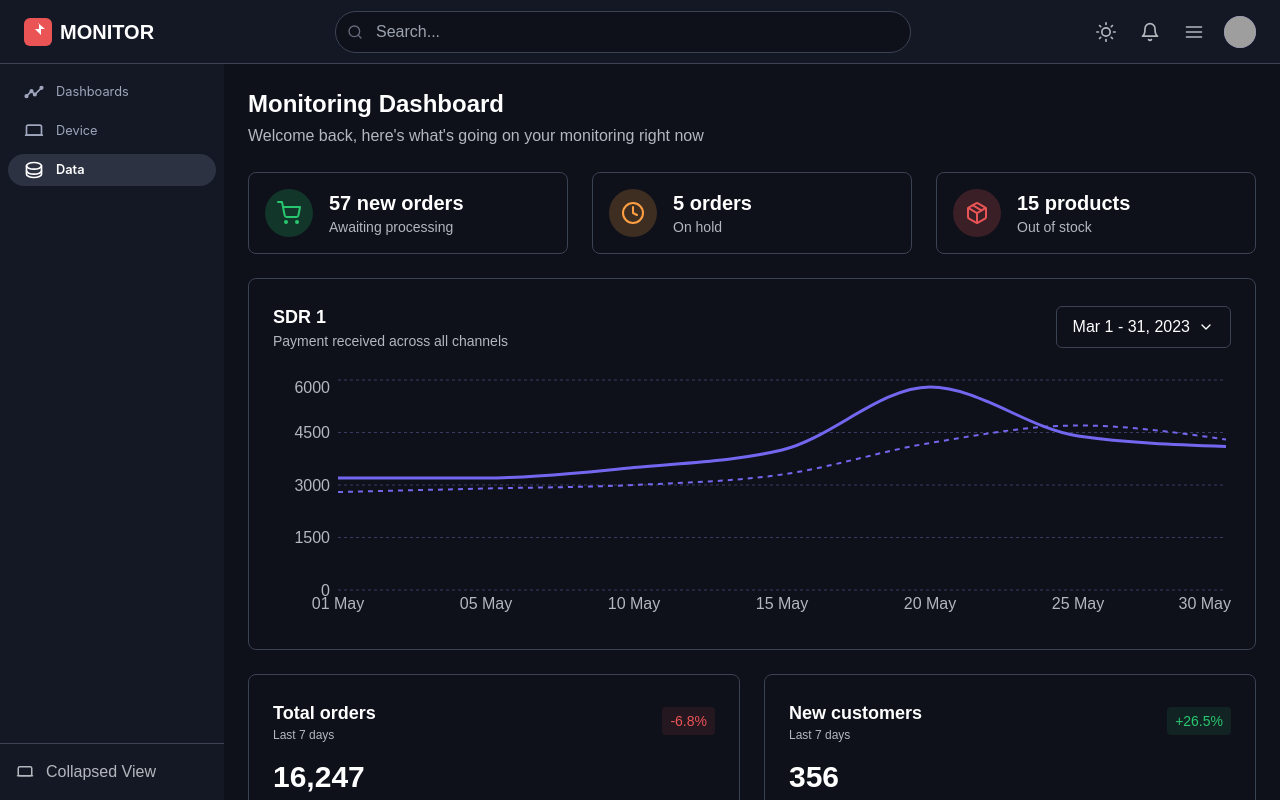
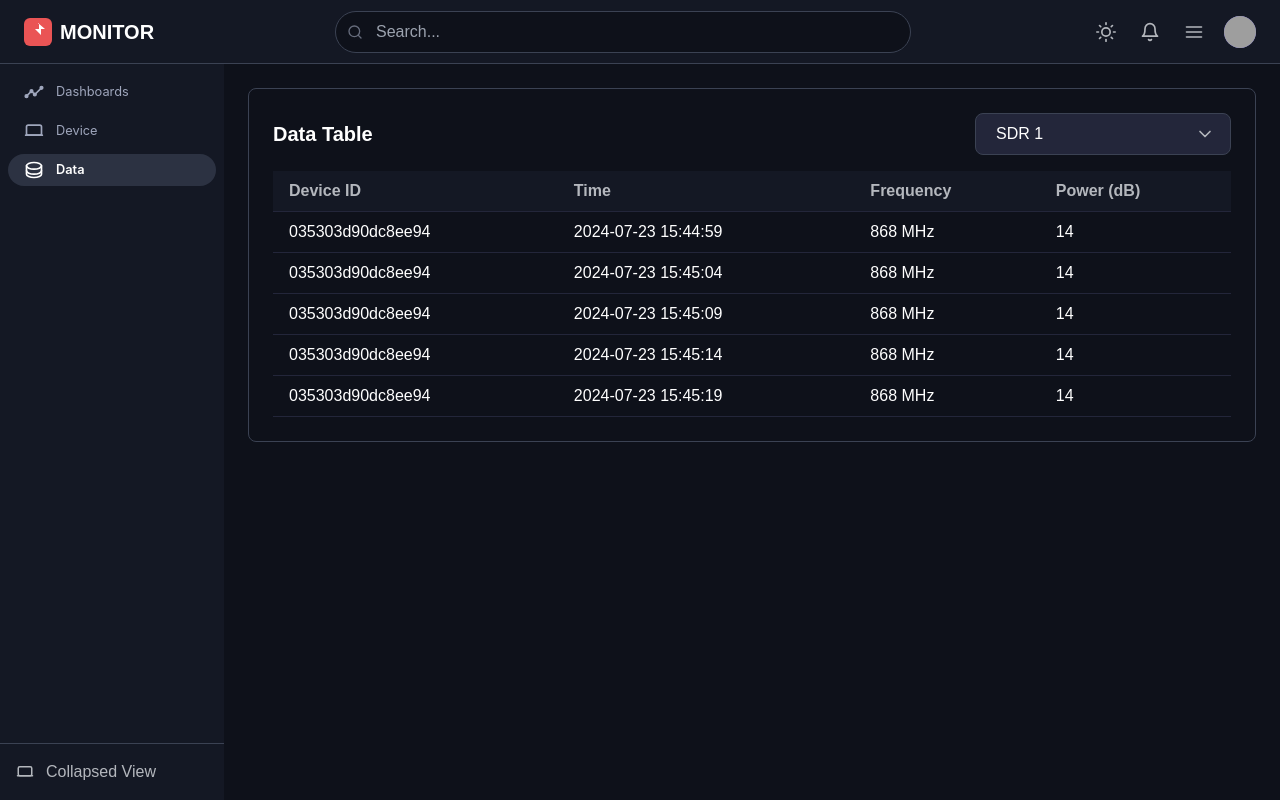
Before and after one commit to nad-if/proyek_ta__nadif, a Next.js app: page /data in a window 1280 px wide. Built offline with nearby package versions, Linux system fonts and the light colour scheme; grey boxes are pictures that could not be loaded.

Commit message:
Update page.tsx

```diff
--- a/app/data/page.tsx
+++ b/app/data/page.tsx
@@ -17,6 +17,8 @@ import {
   BarChart,
   Bar
 } from 'recharts';
+import { useState, useRef } from 'react';
+import React from 'react'; // Added missing import for React
 
 // Data untuk grafik
 const salesData = [
@@ -50,6 +52,24 @@ const newCustomerData = [
 ];
 
 export default function Data() {
+  const [selectedDevice, setSelectedDevice] = useState('SDR 1');
+  const [dropdownOpen, setDropdownOpen] = useState(false);
+  const devices = ['SDR 1', 'SDR 2'];
+  const dropdownRef = useRef<HTMLDivElement>(null);
+
+  // Tutup dropdown jika klik di luar
+  React.useEffect(() => {
+    function handleClickOutside(event: MouseEvent) {
+      if (dropdownRef.current && !dropdownRef.current.contains(event.target as Node)) {
+        setDropdownOpen(false);
+      }
+    }
+    document.addEventListener('mousedown', handleClickOutside);
+    return () => {
+      document.removeEventListener('mousedown', handleClickOutside);
+    };
+  }, []);
+
   return (
     <div className="flex flex-col h-screen bg-[#0e111a]">
       {/* Header */}
@@ -99,164 +119,82 @@ export default function Data() {
         <main className="flex-1 flex flex-col overflow-hidden">
           {/* Page Content */}
           <div className="flex-1 overflow-auto p-6">
-            <div className="space-y-6">
-              {/* Page Title */}
-              <div>
-                <h1 className="text-2xl font-bold text-white">Monitoring Dashboard</h1>
-                <p className="text-[#B4B7BD] mt-1">Welcome back, here&#39;s what&#39;s going on your monitoring right now</p>
-              </div>
-
-              {/* Stats Cards */}
-              <div className="grid grid-cols-1 md:grid-cols-3 gap-6">
-                <div className="bg-[#0e111a] p-4 rounded-lg flex items-center border border-[#3B4253]">
-                  <div className="w-12 h-12 bg-[#28C76F]/20 rounded-full flex items-center justify-center mr-4">
-                    <FiShoppingCart className="w-6 h-6 text-[#28C76F]" />
-                  </div>
-                  <div>
-                    <h3 className="text-xl font-bold text-white">57 new orders</h3>
-                    <p className="text-[#B4B7BD] text-sm">Awaiting processing</p>
-                  </div>
-                </div>
-
-                <div className="bg-[#0e111a] p-4 rounded-lg flex items-center border border-[#3B4253]">
-                  <div className="w-12 h-12 bg-[#FF9F43]/20 rounded-full flex items-center justify-center mr-4">
-                    <FiClock className="w-6 h-6 text-[#FF9F43]" />
-                  </div>
-                  <div>
-                    <h3 className="text-xl font-bold text-white">5 orders</h3>
-                    <p className="text-[#B4B7BD] text-sm">On hold</p>
-                  </div>
-                </div>
-
-                <div className="bg-[#0e111a] p-4 rounded-lg flex items-center border border-[#3B4253]">
-                  <div className="w-12 h-12 bg-[#EA5455]/20 rounded-full flex items-center justify-center mr-4">
-                    <FiPackage className="w-6 h-6 text-[#EA5455]" />
-                  </div>
-                  <div>
-                    <h3 className="text-xl font-bold text-white">15 products</h3>
-                    <p className="text-[#B4B7BD] text-sm">Out of stock</p>
-                  </div>
+            <div className="bg-[#0e111a] rounded-lg border border-[#3B4253] p-6">
+              <div className="flex justify-between items-center mb-4">
+                <h2 className="text-xl font-semibold text-white">Data Table</h2>
+                <div className="relative w-64" ref={dropdownRef}>
+                  <button
+                    type="button"
+                    className="block w-full text-left px-5 py-2 text-white font-normal text-base border border-[#3B4253] rounded-lg bg-[#23263a] focus:outline-none focus:ring-2 focus:ring-[#3b82f6] transition-colors duration-100"
+                    onClick={() => setDropdownOpen(!dropdownOpen)}
+                  >
+                    {selectedDevice}
+                    <span className="absolute right-4 top-1/2 -translate-y-1/2 pointer-events-none">
+                      <FiChevronDown className="text-[#B4B7BD] w-5 h-5" />
+                    </span>
+                  </button>
+                  {dropdownOpen && (
+                    <div className="absolute left-0 mt-2 w-full bg-[#181b28] border border-[#3B4253] rounded-lg z-10 shadow-lg">
+                      {devices.map(device => (
+                        <button
+                          key={device}
+                          type="button"
+                          className={`block w-full text-left px-5 py-2 text-white font-normal text-base hover:bg-[#3b82f6]/30 focus:bg-[#3b82f6]/30 transition-colors duration-100 ${selectedDevice === device ? 'font-semibold' : ''}`}
+                          onClick={() => {
+                            setSelectedDevice(device);
+                            setDropdownOpen(false);
+                          }}
+                        >
+                          {device}
+                        </button>
+                      ))}
+                    </div>
+                  )}
                 </div>
               </div>
-
-              {/* Total Sells Chart */}
-              <div className="bg-[#0e111a] p-6 rounded-lg border border-[#3B4253]">
-                <div className="flex justify-between items-center mb-6">
-                  <div>
-                    <h3 className="text-lg font-semibold text-white">SDR 1</h3>
-                    <p className="text-[#B4B7BD] text-sm">Payment received across all channels</p>
-                  </div>
-                  <div className="flex items-center bg-[#0e111a] border border-[#3B4253] rounded-md">
-                    <button className="flex items-center text-white px-4 py-2">
-                      <span>Mar 1 - 31, 2023</span>
-                      <FiChevronDown className="ml-2" />
-                    </button>
-                  </div>
-                </div>
-                <div className="h-[250px]">
-                  <ResponsiveContainer width="100%" height="100%">
-                    <LineChart data={salesData}>
-                      <CartesianGrid strokeDasharray="3 3" stroke="#3A3B64" vertical={false} />
-                      <XAxis dataKey="name" stroke="#B4B7BD" axisLine={false} tickLine={false} />
-                      <YAxis stroke="#B4B7BD" axisLine={false} tickLine={false} />
-                      <Tooltip
-                        contentStyle={{
-                          backgroundColor: '#0e111a',
-                          border: '1px solid #3B4253',
-                          borderRadius: '4px',
-                        }}
-                      />
-                      <Line
-                        type="monotone"
-                        dataKey="actual"
-                        stroke="#7367F0"
-                        strokeWidth={3}
-                        dot={false}
-                        activeDot={{ r: 6 }}
-                      />
-                      <Line
-                        type="monotone"
-                        dataKey="projected"
-                        stroke="#7367F0"
-                        strokeWidth={2}
-                        strokeDasharray="5 5"
-                        dot={false}
-                      />
-                    </LineChart>
-                  </ResponsiveContainer>
-                </div>
-              </div>
-
-              {/* Main Dashboard Grid */}
-              <div className="grid grid-cols-1 md:grid-cols-2 gap-6">
-                {/* Total Orders */}
-                <div className="bg-[#0e111a] p-6 rounded-lg border border-[#3B4253]">
-                  <div className="flex justify-between items-center mb-4">
-                    <div>
-                      <h3 className="text-lg font-semibold text-white">Total orders</h3>
-                      <p className="text-[#B4B7BD] text-xs">Last 7 days</p>
-                    </div>
-                    <div className="flex items-center">
-                      <span className="text-[#EA5455] text-sm bg-[#EA5455]/10 px-2 py-1 rounded">-6.8%</span>
-                    </div>
-                  </div>
-                  <div className="flex justify-between items-center">
-                    <h2 className="text-3xl font-bold text-white">16,247</h2>
-                  </div>
-                  <div className="h-[120px] my-3">
-                    <ResponsiveContainer width="100%" height="100%">
-                      <BarChart data={orderBarData}>
-                        <Bar dataKey="value" fill="#7367F0" radius={[5, 5, 0, 0]} />
-                      </BarChart>
-                    </ResponsiveContainer>
-                  </div>
-                  <div className="flex flex-col gap-2 mt-4">
-                    <div className="flex justify-between items-center">
-                      <div className="flex items-center">
-                        <div className="w-3 h-3 bg-[#7367F0] rounded-sm mr-2"></div>
-                        <span className="text-[#B4B7BD] text-sm">Completed</span>
-                      </div>
-                      <span className="text-white text-sm">52%</span>
-                    </div>
-                    <div className="flex justify-between items-center">
-                      <div className="flex items-center">
-                        <div className="w-3 h-3 bg-[#B4B7BD]/30 rounded-sm mr-2"></div>
-                        <span className="text-[#B4B7BD] text-sm">Pending payment</span>
-                      </div>
-                      <span className="text-white text-sm">48%</span>
-                    </div>
-                  </div>
-                </div>
-
-                {/* New Customers */}
-                <div className="bg-[#0e111a] p-6 rounded-lg border border-[#3B4253]">
-                  <div className="flex justify-between items-center mb-4">
-                    <div>
-                      <h3 className="text-lg font-semibold text-white">New customers</h3>
-                      <p className="text-[#B4B7BD] text-xs">Last 7 days</p>
-                    </div>
-                    <div className="flex items-center">
-                      <span className="text-[#28C76F] text-sm bg-[#28C76F]/10 px-2 py-1 rounded">+26.5%</span>
-                    </div>
-                  </div>
-                  <div className="flex justify-between items-center">
-                    <h2 className="text-3xl font-bold text-white">356</h2>
-                  </div>
-                  <div className="h-[150px] mt-3">
-                    <ResponsiveContainer width="100%" height="100%">
-                      <LineChart data={newCustomerData}>
-                        <Line
-                          type="monotone"
-                          dataKey="value"
-                          stroke="#7367F0"
-                          strokeWidth={3}
-                          dot={false}
-                          activeDot={{ r: 6 }}
-                        />
-                      </LineChart>
-                    </ResponsiveContainer>
-                  </div>
-                </div>
+              <div className="overflow-x-auto">
+                <table className="min-w-full rounded-lg">
+                  <thead className="bg-[#141824]">
+                    <tr>
+                      <th className="px-4 py-2 border-b border-[#23263a] text-left text-[#B4B7BD] font-semibold">Device ID</th>
+                      <th className="px-4 py-2 border-b border-[#23263a] text-left text-[#B4B7BD] font-semibold">Time</th>
+                      <th className="px-4 py-2 border-b border-[#23263a] text-left text-[#B4B7BD] font-semibold">Frequency</th>
+                      <th className="px-4 py-2 border-b border-[#23263a] text-left text-[#B4B7BD] font-semibold">Power (dB)</th>
+                    </tr>
+                  </thead>
+                  <tbody>
+                    <tr className="hover:bg-[#23263a] transition-colors">
+                      <td className="px-4 py-2 border-b border-[#23263a] text-white">035303d90dc8ee94</td>
+                      <td className="px-4 py-2 border-b border-[#23263a] text-white">2024-07-23 15:44:59</td>
+                      <td className="px-4 py-2 border-b border-[#23263a] text-white">868 MHz</td>
+                      <td className="px-4 py-2 border-b border-[#23263a] text-white">14</td>
+                    </tr>
+                    <tr className="hover:bg-[#23263a] transition-colors">
+                      <td className="px-4 py-2 border-b border-[#23263a] text-white">035303d90dc8ee94</td>
+                      <td className="px-4 py-2 border-b border-[#23263a] text-white">2024-07-23 15:45:04</td>
+                      <td className="px-4 py-2 border-b border-[#23263a] text-white">868 MHz</td>
+                      <td className="px-4 py-2 border-b border-[#23263a] text-white">14</td>
+                    </tr>
+                    <tr className="hover:bg-[#23263a] transition-colors">
+                      <td className="px-4 py-2 border-b border-[#23263a] text-white">035303d90dc8ee94</td>
+                      <td className="px-4 py-2 border-b border-[#23263a] text-white">2024-07-23 15:45:09</td>
+                      <td className="px-4 py-2 border-b border-[#23263a] text-white">868 MHz</td>
+                      <td className="px-4 py-2 border-b border-[#23263a] text-white">14</td>
+                    </tr>
+                    <tr className="hover:bg-[#23263a] transition-colors">
+                      <td className="px-4 py-2 border-b border-[#23263a] text-white">035303d90dc8ee94</td>
+                      <td className="px-4 py-2 border-b border-[#23263a] text-white">2024-07-23 15:45:14</td>
+                      <td className="px-4 py-2 border-b border-[#23263a] text-white">868 MHz</td>
+                      <td className="px-4 py-2 border-b border-[#23263a] text-white">14</td>
+                    </tr>
+                    <tr className="hover:bg-[#23263a] transition-colors">
+                      <td className="px-4 py-2 border-b border-[#23263a] text-white">035303d90dc8ee94</td>
+                      <td className="px-4 py-2 border-b border-[#23263a] text-white">2024-07-23 15:45:19</td>
+                      <td className="px-4 py-2 border-b border-[#23263a] text-white">868 MHz</td>
+                      <td className="px-4 py-2 border-b border-[#23263a] text-white">14</td>
+                    </tr>
+                  </tbody>
+                </table>
               </div>
             </div>
           </div>
```
